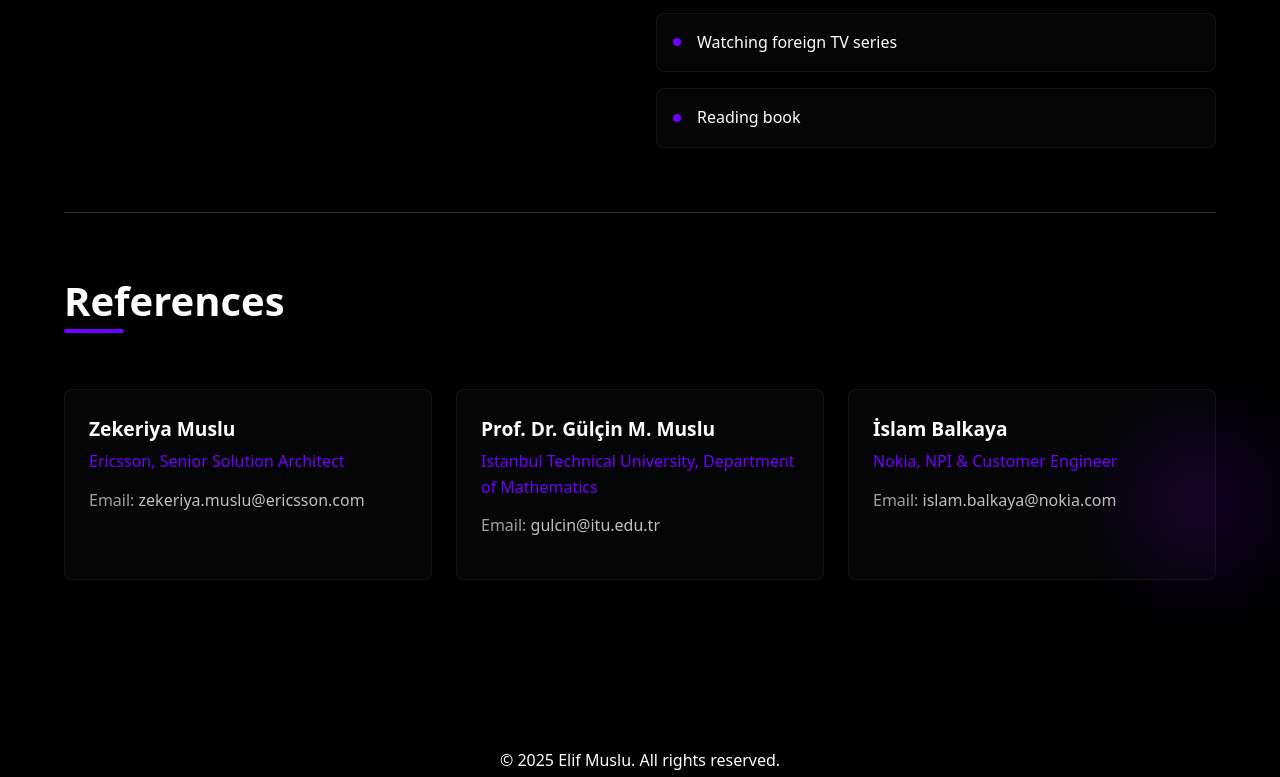
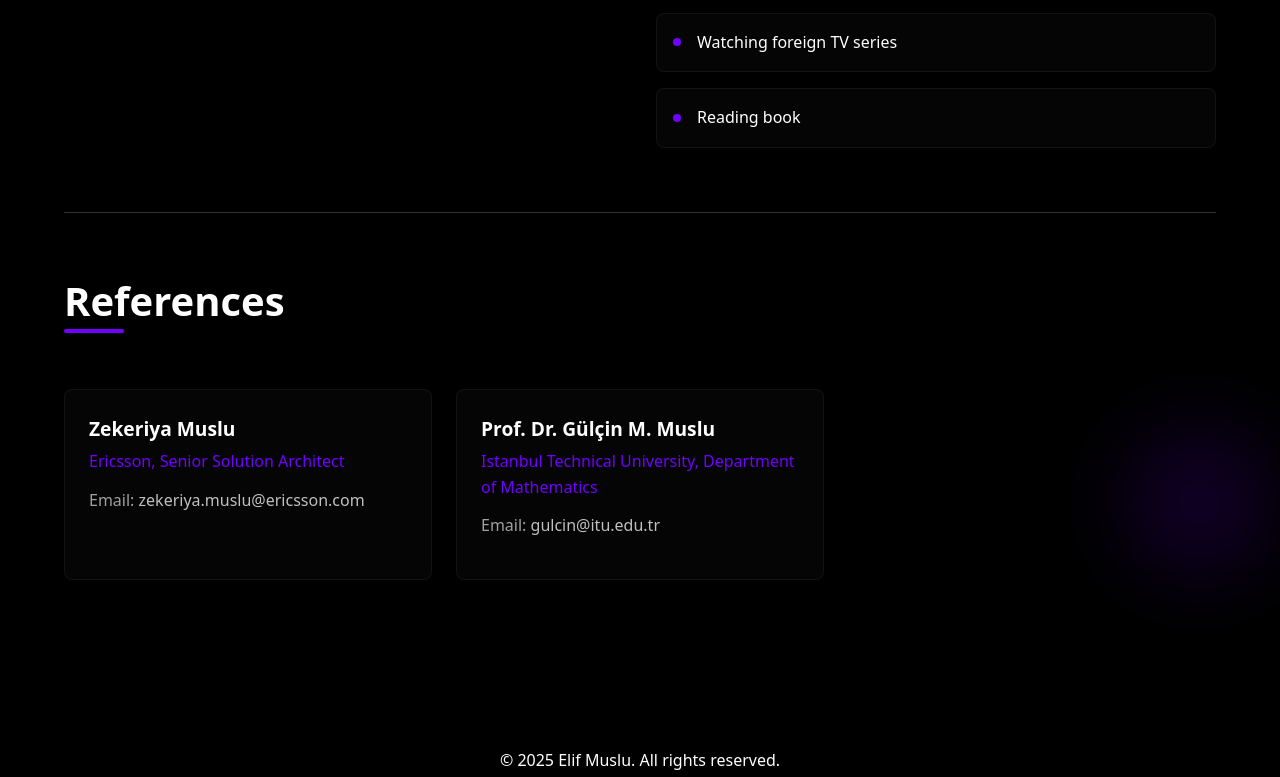
Before and after one commit to Elifmuslu/my-cv, a plain HTML site: page index.html in a window 1280 px wide. Shown: the part 4666-5443 px from the top of the page. Drawn offline with Linux system fonts and the light colour scheme.

Commit message:
Update index.html

```diff
--- a/index.html
+++ b/index.html
@@ -925,6 +925,7 @@
                     <h2 class="section-title">Courses</h2>
                 </div>
                 <div class="courses-grid">
+                    <div class="course-card">Nokia Services Architecture</div>
                     <div class="course-card">Nokia Multiprotocol Label Switching Exam</div>
                     <div class="course-card">Nokia IS-IS Routing Protocol Exam</div>
                     <div class="course-card">Nokia Border Gateway Protocol Fundamentals for Services Exam</div>
@@ -983,13 +984,6 @@
                         <div class="reference-title">Istanbul Technical University, Department of Mathematics</div>
                         <div class="reference-contact">
                             <p>Email: <a href="mailto:gulcin@itu.edu.tr">gulcin@itu.edu.tr</a></p>
-                        </div>
-                    </div>
-                    <div class="card">
-                        <div class="reference-name">İslam Balkaya</div>
-                        <div class="reference-title">Nokia, NPI & Customer Engineer</div>
-                        <div class="reference-contact">
-                            <p>Email: <a href="mailto:islam.balkaya@nokia.com">islam.balkaya@nokia.com</a></p>
                         </div>
                     </div>
                 </div>
```
